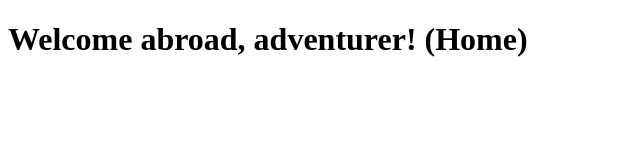
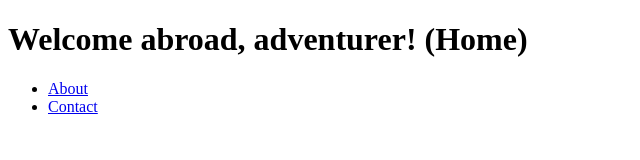
Before and after one commit to NotBalazs/linking-html-files, a plain HTML site: page index.html in a window 1280 px wide. Shown: the whole page, without its empty margins (0-640 px from the left). Drawn offline with Linux system fonts and the light colour scheme.

Commit message:
Update index.html

```diff
--- a/index.html
+++ b/index.html
@@ -9,5 +9,10 @@
     <h1>Welcome abroad, adventurer!
         (Home)
     </h1>
+
+    <ul>
+        <li><a href="about.html">About</a></li>
+        <li><a href="contact.html">Contact</a></li>
+      </ul>
 </body>
 </html>
```
